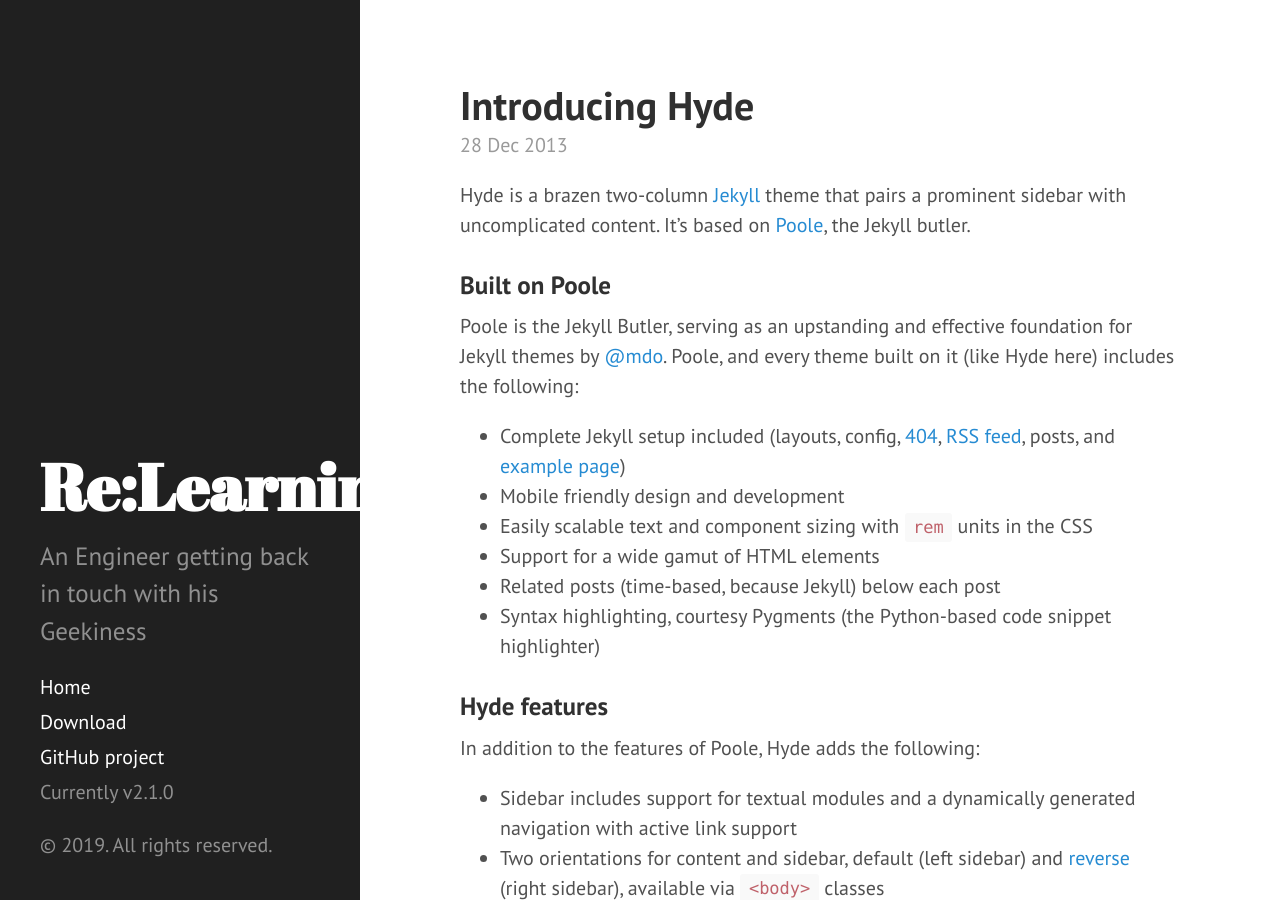
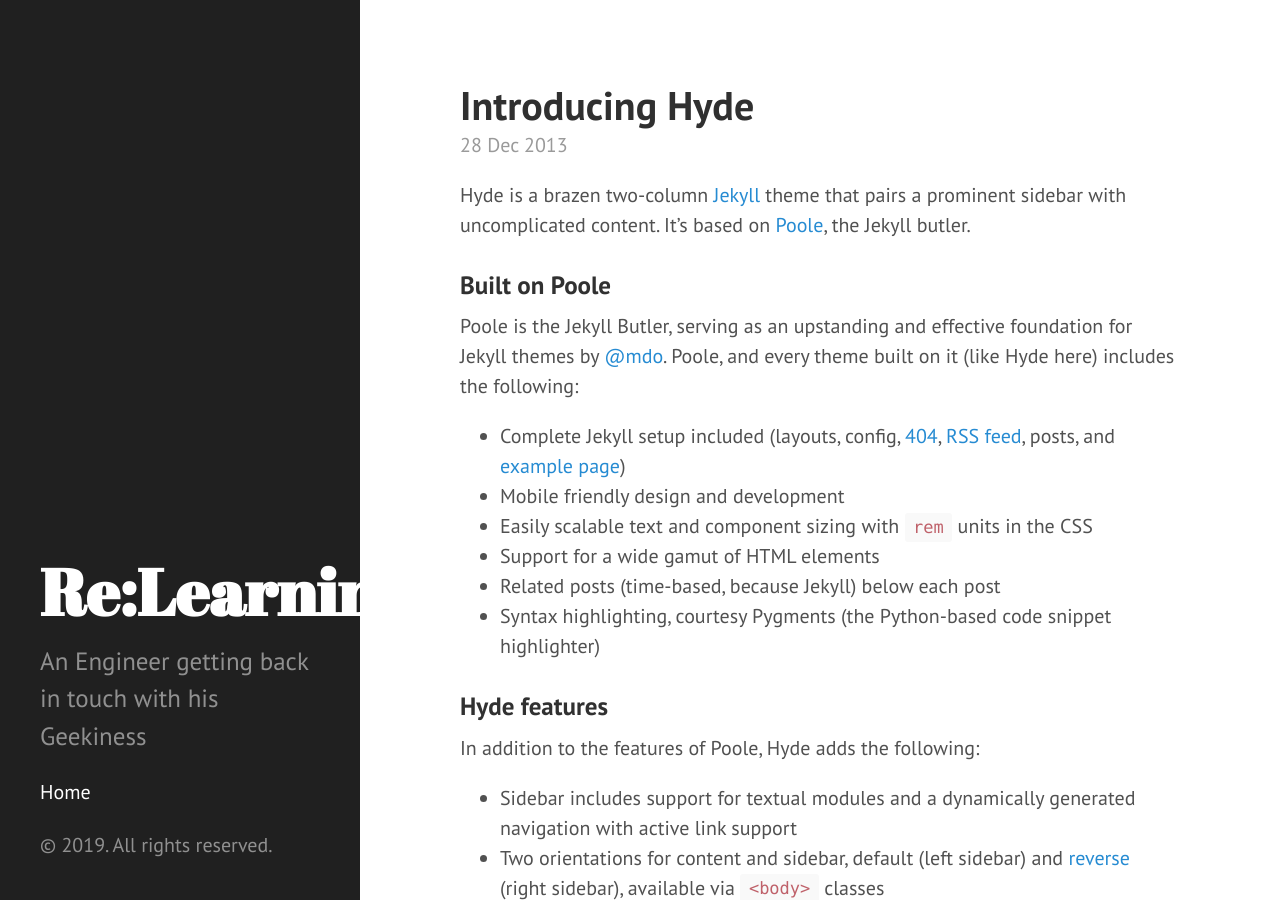
Before and after one commit to wissam/wissam.github.io, a Jekyll site: the page built from index.html, in a window 1280 px wide and 900 px high. Built offline with Jekyll 4.4.1, drawn with Linux system fonts in a browser that asks for light colours; Markdown is read by kramdown in place of the engine named in the settings; the list of posts is cut into pages by our own code.

Commit message:
some fixes

```diff
--- a/_config.yml
+++ b/_config.yml
@@ -1,6 +1,6 @@
 # Dependencies
 markdown:         redcarpet
-highlighter:      pygments
+highlighter:      rouge
 
 # Permalinks
 permalink:        pretty
--- a/_includes/sidebar.html
+++ b/_includes/sidebar.html
@@ -26,9 +26,6 @@
         {% endif %}
       {% endfor %}
 
-      <a class="sidebar-nav-item" href="{{ site.github.repo }}/archive/v{{ site.version }}.zip">Download</a>
-      <a class="sidebar-nav-item" href="{{ site.github.repo }}">GitHub project</a>
-      <span class="sidebar-nav-item">Currently v{{ site.version }}</span>
     </nav>
 
     <p>&copy; {{ site.time | date: '%Y' }}. All rights reserved.</p>
```
